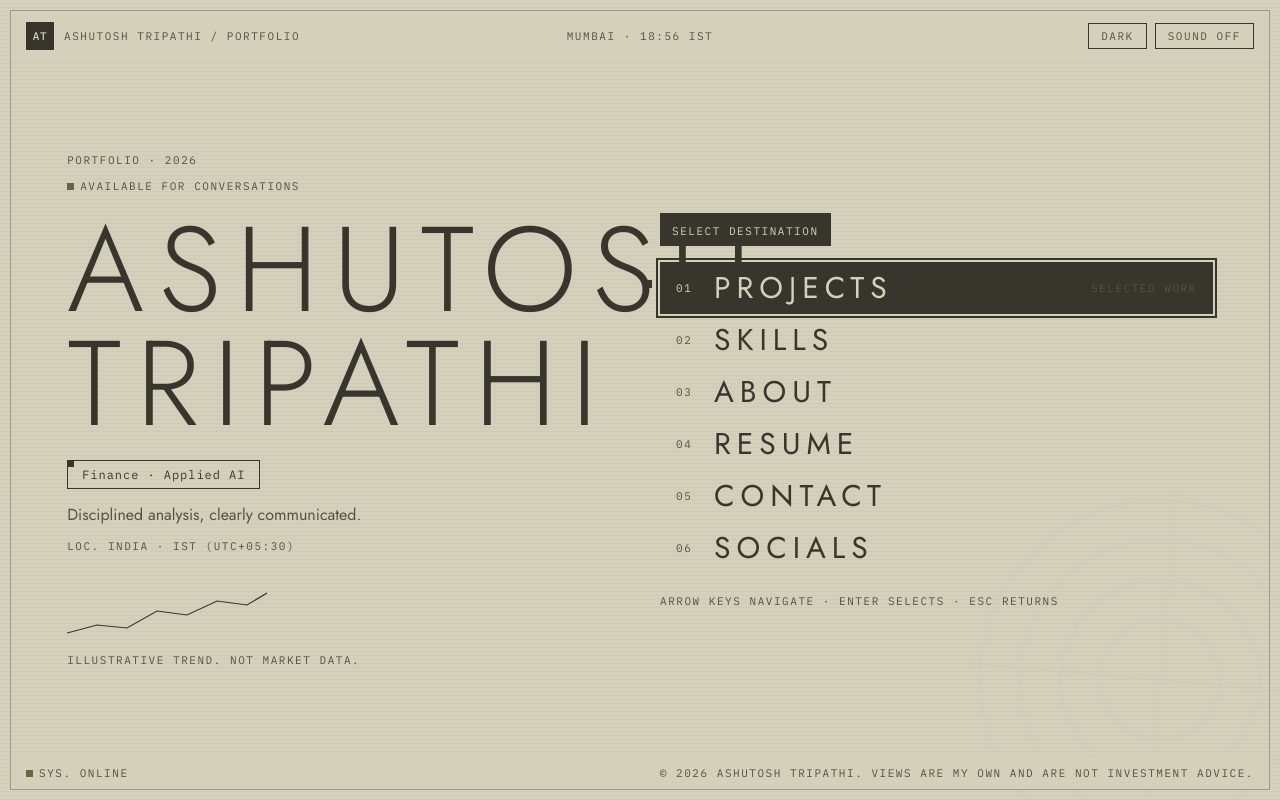
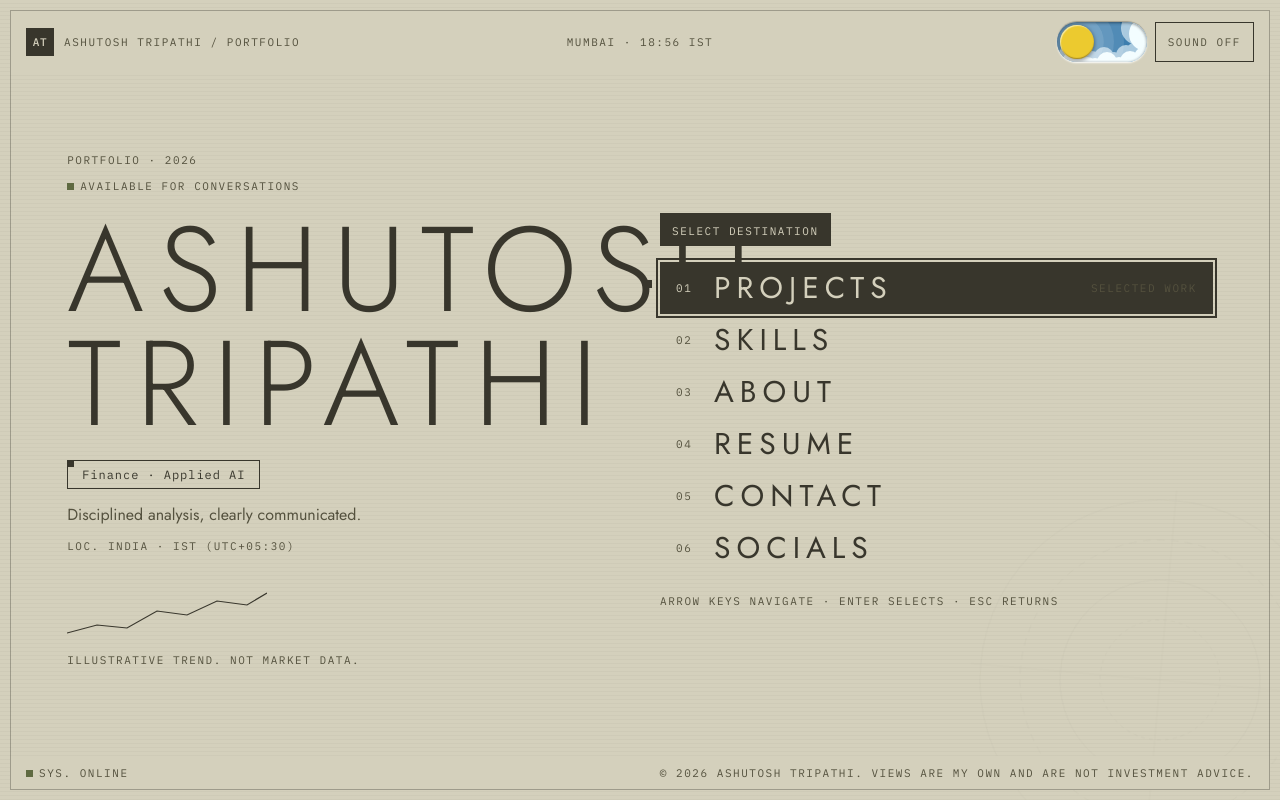
Before and after one commit to zshqv/Ashutosh-Portfolio, a React (Vite) app: page / in a window 1280 px wide. Built offline with nearby package versions, Linux system fonts and the light colour scheme.

Commit message:
Wire up sky toggle in TopBar
Co-Authored-By: Claude Opus 4.6 <noreply@anthropic.com>

```diff
--- a/src/components/TopBar.tsx
+++ b/src/components/TopBar.tsx
@@ -1,11 +1,13 @@
 import { siteData } from '../data/site';
 import { useClock } from '../hooks/useClock';
 import { useApp } from '../contexts/AppContext';
+import { ThemeToggle } from './ThemeToggle';
+
 import './TopBar.css';
 
 export function TopBar() {
   const time = useClock();
-  const { soundOn, toggleSound, theme, toggleTheme } = useApp();
+  const { soundOn, toggleSound } = useApp();
 
   return (
     <header className="top-bar">
@@ -21,13 +23,7 @@ export function TopBar() {
       </div>
 
       <div className="top-bar__right">
-        <button
-          className="top-bar__btn mono-label"
-          onClick={toggleTheme}
-          aria-label={theme === 'light' ? 'Switch to dark mode' : 'Switch to light mode'}
-        >
-          {theme === 'light' ? 'Dark' : 'Light'}
-        </button>
+        <ThemeToggle />
         <button
           className="top-bar__btn mono-label"
           onClick={toggleSound}
```
